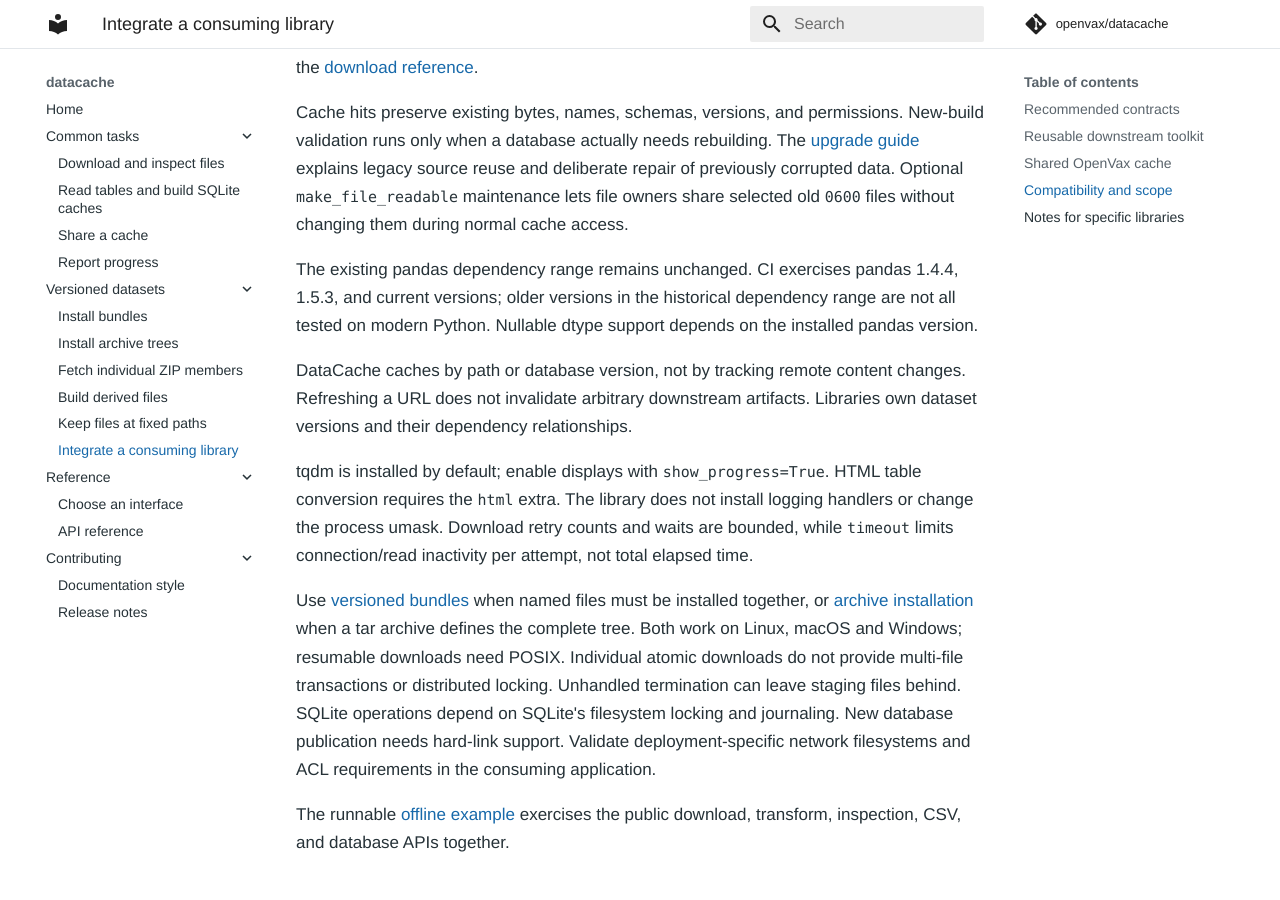
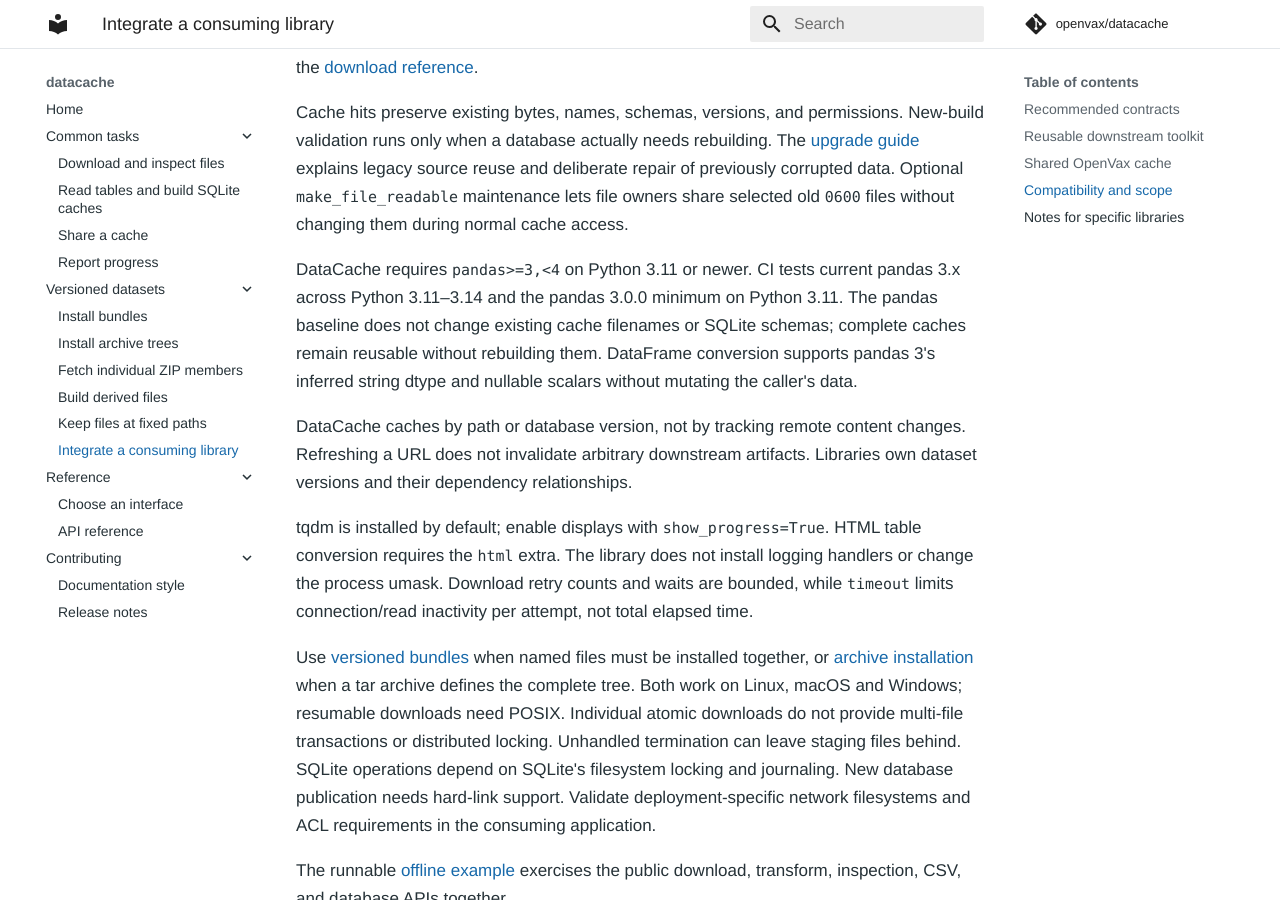
Before and after one commit to openvax/datacache, an MkDocs documentation site: the page built from docs/integration.md, in a window 1280 px wide and 900 px high, scrolled down 2457 px. Built offline with MkDocs 1.6.1 and Material for MkDocs 9.7.7, drawn with Linux system fonts in a browser that asks for light colours; comment, search, counter and statistics services are not loaded.

Commit message:
Require pandas 3 and retire obsolete pandas compatibility (#134)
* Require pandas 3 and retire obsolete pandas compatibility

* Verify unsupported pandas dtypes preserve complete caches

* Bump version to 1.33.0

```diff
--- a/datacache/version.py
+++ b/datacache/version.py
@@ -1 +1 @@
-__version__ = "1.32.0"
+__version__ = "1.33.0"
--- a/docs/integration.md
+++ b/docs/integration.md
@@ -84,10 +84,12 @@ reuse and deliberate repair of previously corrupted data. Optional
 `make_file_readable` maintenance lets file owners share selected old `0600`
 files without changing them during normal cache access.
 
-The existing pandas dependency range remains unchanged. CI exercises pandas
-1.4.4, 1.5.3, and current versions; older versions in the historical dependency
-range are not all tested on modern Python. Nullable dtype support depends on
-the installed pandas version.
+DataCache requires `pandas>=3,<4` on Python 3.11 or newer. CI tests current
+pandas 3.x across Python 3.11–3.14 and the pandas 3.0.0 minimum on Python 3.11.
+The pandas baseline does not change existing cache filenames or SQLite schemas;
+complete caches remain reusable without rebuilding them. DataFrame conversion
+supports pandas 3's inferred string dtype and nullable scalars without mutating
+the caller's data.
 
 DataCache caches by path or database version, not by tracking remote content
 changes. Refreshing a URL does not invalidate arbitrary downstream artifacts.
--- a/requirements.txt
+++ b/requirements.txt
@@ -1,4 +1,4 @@
-pandas>=0.15.2
+pandas>=3,<4
 platformdirs>=3.0
 requests>=2.5.1
 filelock>=3.13
```
Also changed, not shown: CHANGELOG.md (+7 -0 lines), README.md (+3 -3 lines), docs/api.md (+1 -1 lines), 6 other files.
